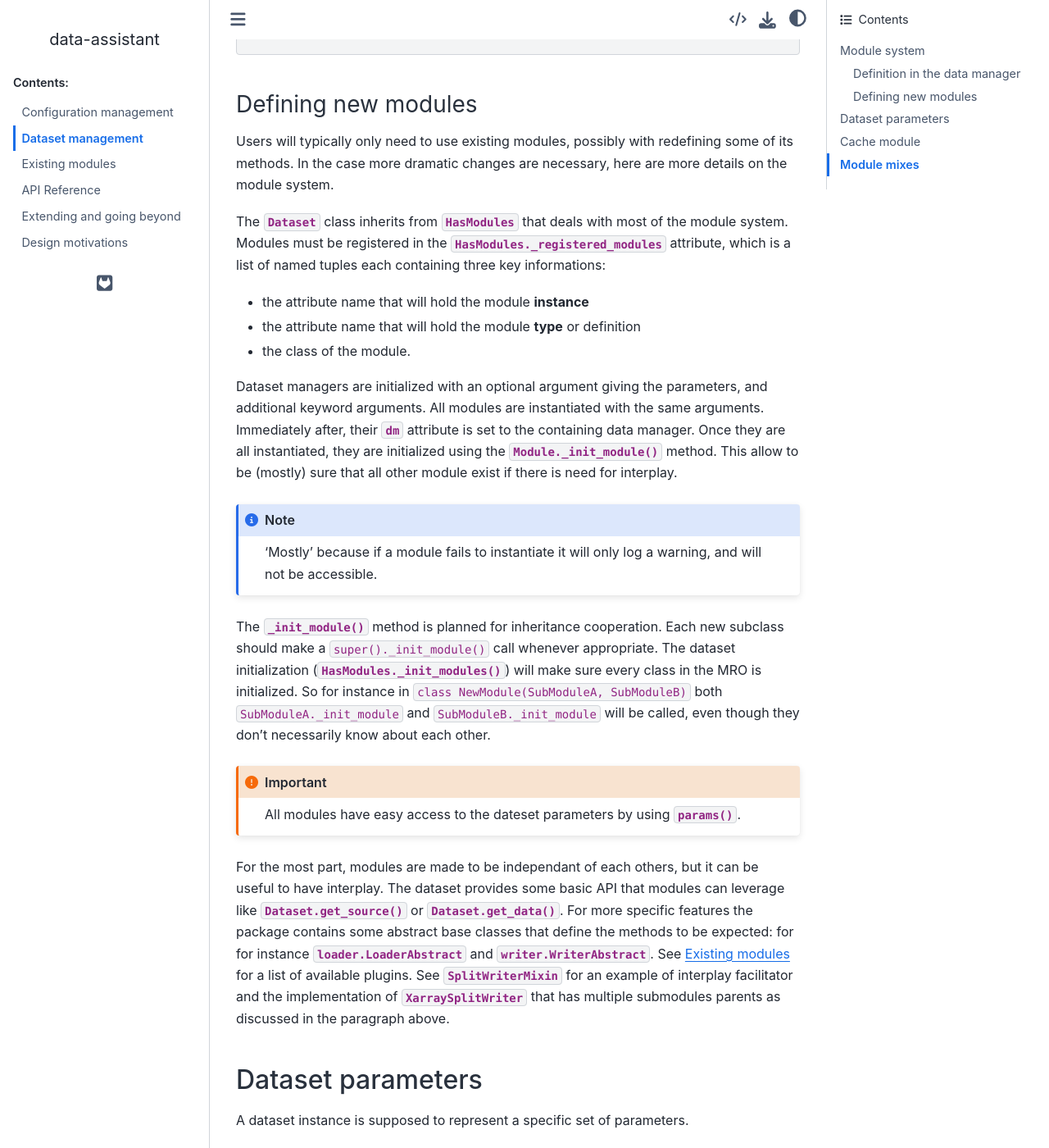
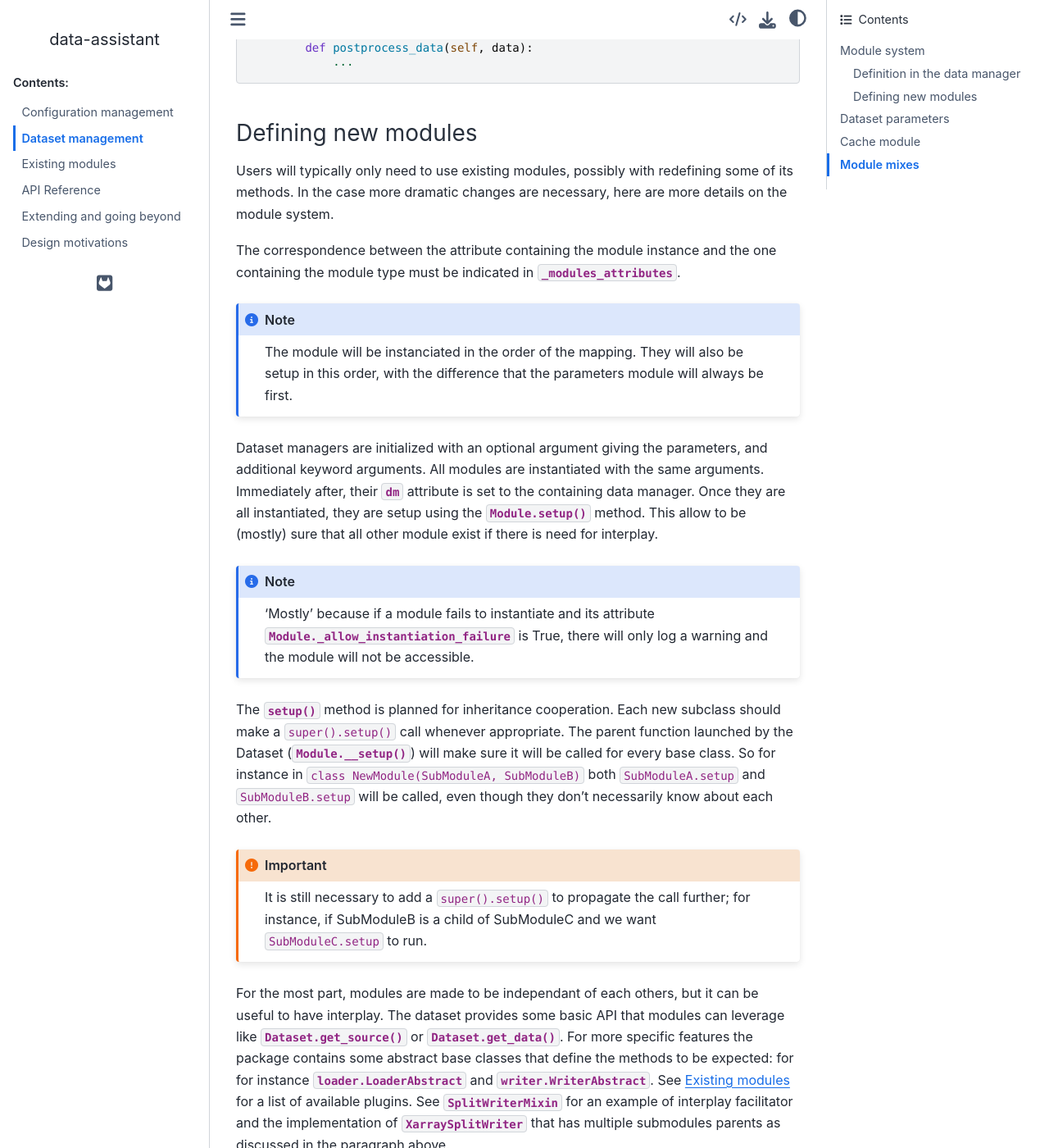
Before and after one commit to Descanonge/neba, a Sphinx documentation site: the page built from docs/source/datasets.rst, in a window 1280 px wide and 1400 px high, scrolled down 1364 px. Shown: the whole window at 82% size. Built offline with Sphinx 7.4.7 and the Sphinx Book theme 1.1.4, drawn with Linux system fonts in a browser that asks for light colours; some of the changed text lies outside the part shown.

Commit message:
Simplify Dataset and remove HasModule

```diff
--- a/docs/source/datasets.rst
+++ b/docs/source/datasets.rst
@@ -29,41 +29,47 @@
 Definition in the data manager
 ------------------------------
 
-The default :class:`.Dataset` has four modules:
+The default :class:`.Dataset` has four modules. Each module has an attribute
+where the module instance can be accessed, and an attribute where its type can
+changed:
 
-* ``params_manager`` defined at :class:`_Params<.ParamsManager>` to manage the
-  data-manager parameters
-* ``source`` defined at :class:`_Source<.SourceAbstract>` to manage the data
-  source
-* ``loader`` defined at :class:`_Loader<.LoaderAbstract>` to load data
-* ``writer`` defined at :class:`_Writer<.WriterAbstract>` to write data
++---------------+------------+----------------------------------+-------------+
+| Instance      | Definition | Class                            |  Function   |
+| attribute     | attribute  |                                  |             |
++===============+============+==================================+=============+
+| params_manager| Params     | :class:`.ParamsManagerAbstract`  | manage      |
+|               |            |                                  | parameters  |
++---------------+------------+----------------------------------+-------------+
+| source        | Source     | :class:`.SourceAbstract`         | manage      |
+|               |            |                                  | data source |
++---------------+------------+----------------------------------+-------------+
+| loader        | Loader     | :class:`.LoaderAbstract`         |  load data  |
++---------------+------------+----------------------------------+-------------+
+| writer        | Writer     | :class:`.WriterAbstract`         | write data  |
++---------------+------------+----------------------------------+-------------+
 
-.. note::
 
-    The parameter manager is the only one to not be abstract, being essential to
-    the working of the data-manager. Like for the other modules, it can be
-    changed to a subclass.
-
-To change a module, we only need to change the module type contained in an
-attribute. It is expected to be done in a Dataset subclass. It can be a simple
-attribute change, or a class definition with the appropriate name, like so::
+To change a module, we only need to change the module type contained in the
+corresponding attribute. It is expected to be done in a Dataset subclass. It can
+be a simple attribute change, or a class definition with the appropriate name,
+like so::
 
     # simple attribute changes
     class DataManagerProjet(Dataset):
         """Define a data-manager base for the project."""
 
-        _Source = SimpleSource
-        _Loader = XarrayLoader
+        Source = SimpleSource
+        Loader = XarrayLoader
 
     # more complex definitions
     class SST(DataManagerProject):
 
-        class _Source(DataManagerProject._Source):
+        class Source(DataManagerProject.Source):
 
             def get_source(self):
                 ...
 
-        class _Loader(DataManagerProject._Loader):
+        class Loader(DataManagerProject.Loader):
             def postprocess_data(self, data):
                 ...
 
@@ -74,39 +80,42 @@
 redefining some of its methods. In the case more dramatic changes are necessary,
 here are more details on the module system.
 
-The :class:`.Dataset` class inherits from :class:`.HasModules` that deals with
-most of the module system. Modules must be registered in the
-:attr:`.HasModules._registered_modules` attribute, which is a list of named
-tuples each containing three key informations:
+The correspondence between the attribute containing the module instance and the
+one containing the module type must be indicated in
+:attr:`~.Dataset._modules_attributes`.
 
-* the attribute name that will hold the module **instance**
-* the attribute name that will hold the module **type** or definition
-* the class of the module.
+.. note::
+
+   The module will be instanciated in the order of the mapping. They will also
+   be setup in this order, with the difference that the parameters module will
+   always be first.
 
 Dataset managers are initialized with an optional argument giving the
 parameters, and additional keyword arguments. All modules are instantiated with
 the same arguments. Immediately after, their :attr:`~.Module.dm` attribute is
 set to the containing data manager. Once they are all instantiated, they are
-initialized using the :meth:`.Module._init_module` method. This allow to be
-(mostly) sure that all other module exist if there is need for interplay.
+setup using the :meth:`.Module.setup` method. This allow to be (mostly) sure
+that all other module exist if there is need for interplay.
 
 .. note::
 
-   'Mostly' because if a module fails to instantiate it will only log a warning,
-   and will not be accessible.
+   'Mostly' because if a module fails to instantiate and its attribute
+   :attr:`.Module._allow_instantiation_failure` is True, there will only log a
+   warning and the module will not be accessible.
 
-The :meth:`~.Module._init_module()` method is planned for inheritance
-cooperation. Each new subclass should make a ``super()._init_module()`` call
-whenever appropriate. The dataset initialization
-(:meth:`.HasModules._init_modules`) will make sure every class in the MRO is
-initialized. So for instance in ``class NewModule(SubModuleA, SubModuleB)`` both
-``SubModuleA._init_module`` and ``SubModuleB._init_module`` will be called, even
-though they don't necessarily know about each other.
+The :meth:`~.Module.setup()` method is planned for inheritance cooperation. Each
+new subclass should make a ``super().setup()`` call whenever appropriate. The
+parent function launched by the Dataset (:meth:`.Module.__setup`) will make sure
+it will be called for every base class. So for instance in ``class
+NewModule(SubModuleA, SubModuleB)`` both ``SubModuleA.setup`` and
+``SubModuleB.setup`` will be called, even though they don't necessarily know
+about each other.
 
 .. important::
 
-   All modules have easy access to the dateset parameters by using
-   :meth:`~.Module.params`.
+   It is still necessary to add a ``super().setup()`` to propagate the call
+   further; for instance, if SubModuleB is a child of SubModuleC and we want
+   ``SubModuleC.setup`` to run.
 
 For the most part, modules are made to be independant of each others, but it can
 be useful to have interplay. The dataset provides some basic API that modules
```
Also changed, not shown: docs/source/extending.rst (+0 -15 lines), 4 other files.
